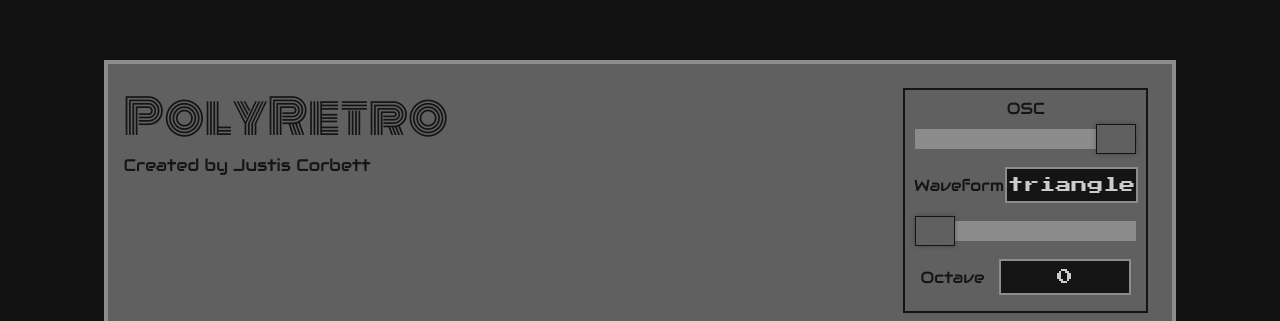
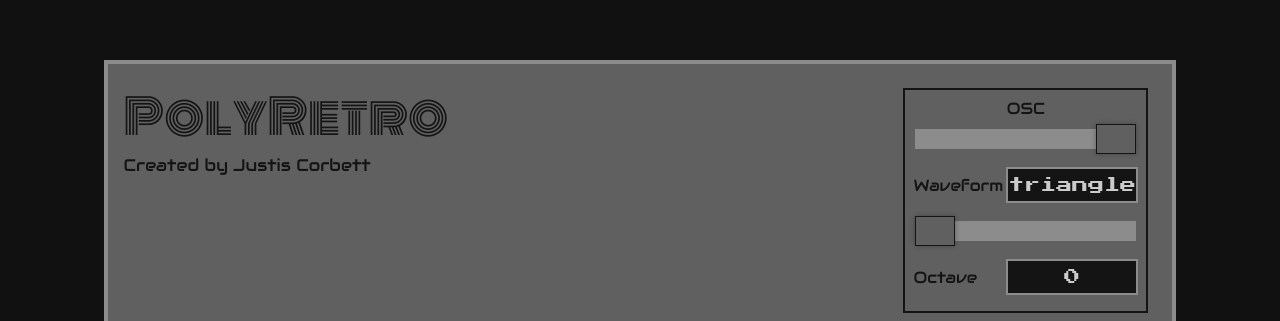
Before and after one commit to JustisCorbett/synthesizer, a React (Create React App) app: page / in a window 1280 px wide. Shown: the part 104-425 px from the top of the page. Built offline with nearby package versions, Linux system fonts and the light colour scheme.

Commit message:
more styling

```diff
--- a/src/App.css
+++ b/src/App.css
@@ -127,8 +127,9 @@
   -webkit-box-align: center;
       -ms-flex-align: center;
           align-items: center;
-  -ms-flex-pack: distribute;
-      justify-content: space-around;
+  -webkit-box-pack: justify;
+      -ms-flex-pack: justify;
+          justify-content: space-between;
   width: 100%;
   margin: 0.5em;
   margin-left: 2em;
--- a/src/App.js
+++ b/src/App.js
@@ -134,7 +134,7 @@
         }
     }, [])
 
-    // create a new synth when options change
+    // set synth options when options change
     useEffect(() => {
         setPolySynth(polySynth => {
             polySynth.set({
--- a/src/App.scss
+++ b/src/App.scss
@@ -93,7 +93,7 @@
     display: flex;
     flex-direction: row;
     align-items: center;
-    justify-content: space-around;
+    justify-content: space-between;
     width: 100%;
     margin: 0.5em;
     margin-left: 2em;
```
Also changed, not shown: 1 other file (tests, documents, lock files or other folders).
